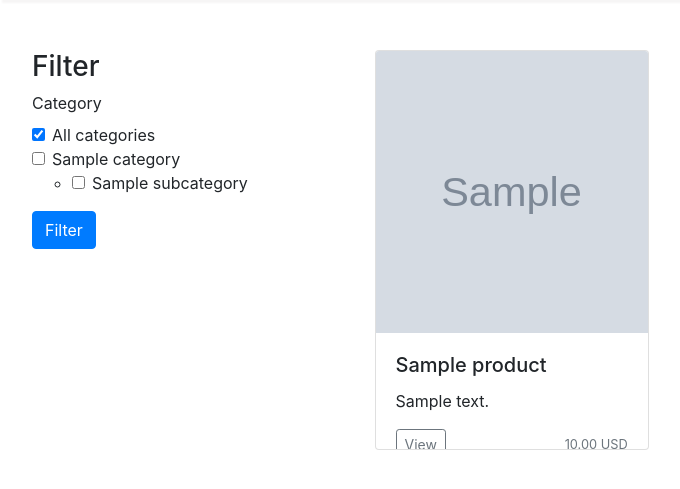
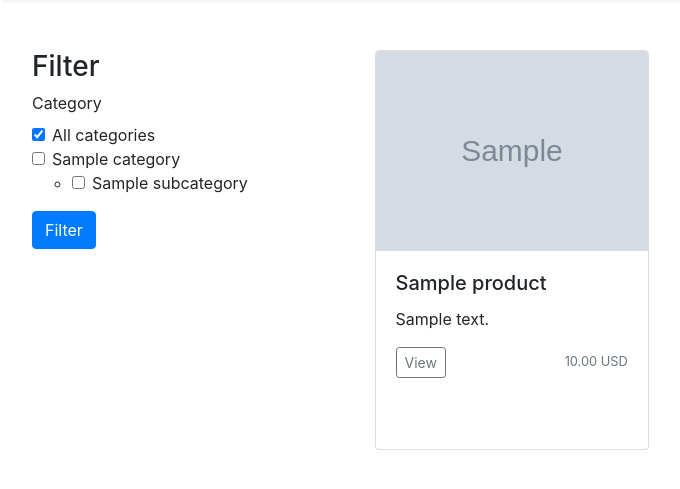
Before and after one commit to Rakeshlalkn/Ecommerse-site.io, a Django app: page /product-list in a window 1280 px wide. Shown: the part 64-553 px from the top of the page, without its empty margins (3-683 px from the left). Run offline with Django 3.2, Linux system fonts and the light colour scheme; tables that the repository leaves empty hold one stand-in row (values such as "Sample post"); grey boxes marked "Sample" are stand-in pictures; some libraries are stand-ins or nearby versions.

Commit message:
Update ajax_product_list.html

```diff
--- a/products/templates/ajax_product_list.html
+++ b/products/templates/ajax_product_list.html
@@ -3,9 +3,9 @@
     <div class="col-md-4">
         <div class="card mb-4 box-shadow" style="height: 400px; width: 100%;">
             {% if product.image %}
-                <img class="card-img-top" src="{{ product.image.url }}" alt="{{ product.name }}" style="height: 100%; width: 100%; object-fit: cover;">
+                <img class="card-img-top" src="{{ product.image.url }}" alt="{{ product.name }}" style="height: 200px; width: 100%; object-fit: cover;">
             {% else %}
-                <img class="card-img-top" src="https://www.agrimart.in/uploads/vendor_logo_image/default.jpg" alt="{{ product.name }}" style="height: 100%; width: 100%; object-fit: cover;">
+                <img class="card-img-top" src="https://www.agrimart.in/uploads/vendor_logo_image/default.jpg" alt="{{ product.name }}" style="height: 200px; width: 100%; object-fit: cover;">
             {% endif %}
             <div class="card-body" style="overflow: hidden;">
                 <h5 class="card-title">{{ product.name }}</h5>
```
